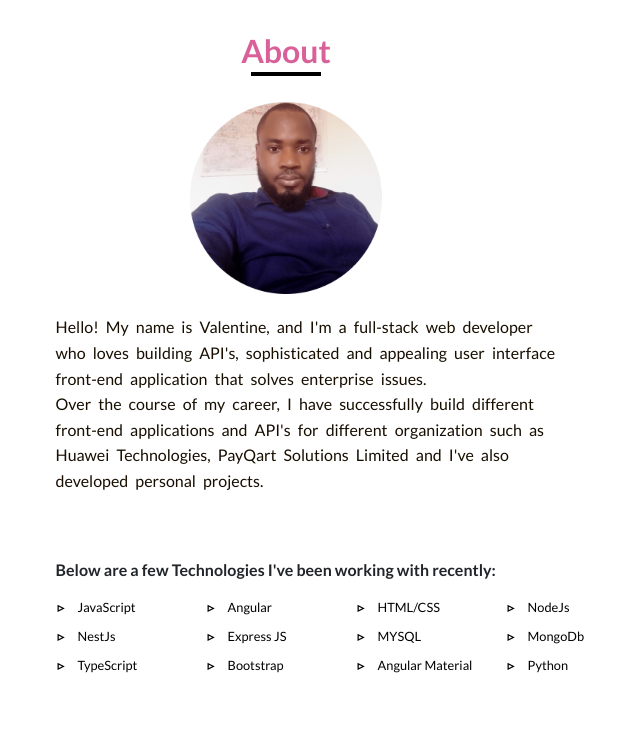
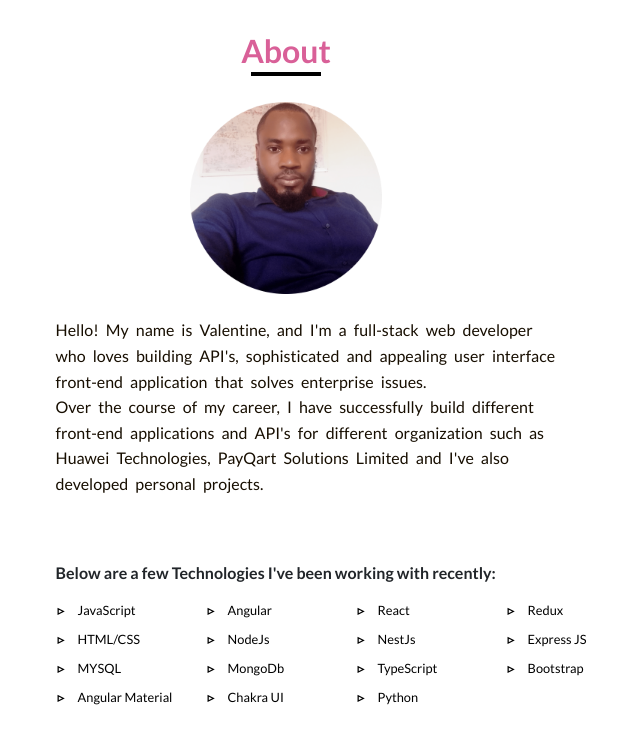
Before and after one commit to awasevalentine/my-portfolio, an Angular app: page /about-me in a window 1280 px wide. Shown: the top 744 px of the page, without its empty margins (354-994 px from the left). Built offline with nearby package versions, Linux system fonts and the light colour scheme; a web font is replaced by a local one.

Commit message:
added new technology that I have used

```diff
--- a/src/app/Pages/about/about.component.ts
+++ b/src/app/Pages/about/about.component.ts
@@ -7,9 +7,9 @@ import { Component, OnInit } from '@angular/core';
 })
 export class AboutComponent implements OnInit {
 
-  public technologiesUsed = ['JavaScript', 'Angular', 'HTML/CSS', 'NodeJs', 'NestJs',
+  public technologiesUsed = ['JavaScript', 'Angular','React', 'Redux', 'HTML/CSS', 'NodeJs', 'NestJs',
                              'Express JS', 'MYSQL', 'MongoDb', 'TypeScript',
-                             'Bootstrap', 'Angular Material', 'Python',
+                             'Bootstrap', 'Angular Material','Chakra UI', 'Python',
                             ]
   constructor() { }
 
```
